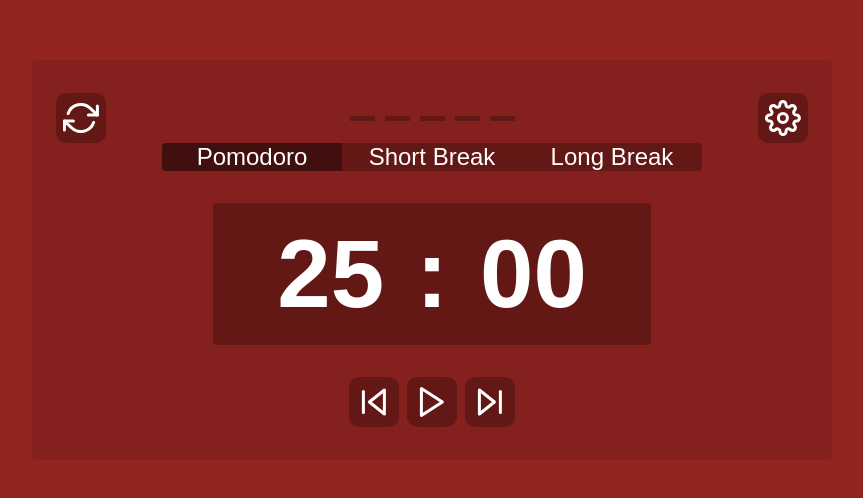
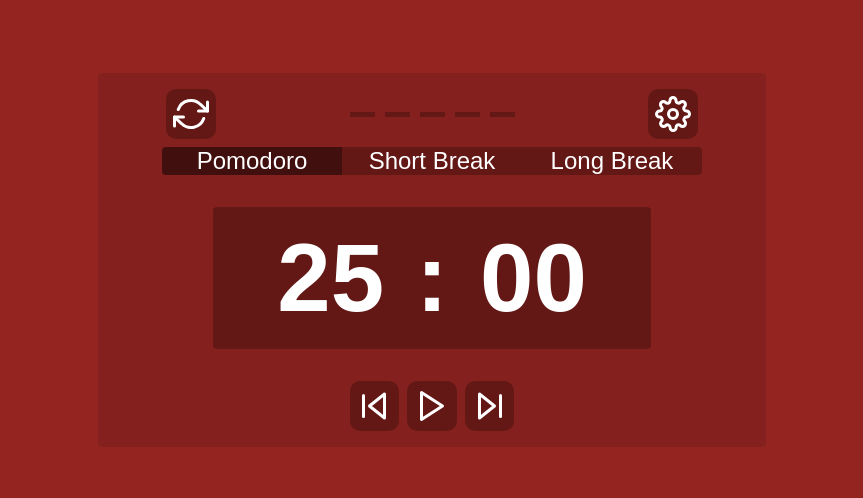
Before and after one commit to willswats/react-pomodoro, a React (Create React App) app: page / in a window 1280 px wide. Shown: the part 140-638 px from the top of the page, without its empty margins (208-1071 px from the left). Built offline with nearby package versions, Linux system fonts and the light colour scheme; the HTML template or start-up script is replaced by a standard one.

Commit message:
Remove unnecessary styles

```diff
--- a/src/components/Timer/Timer.module.css
+++ b/src/components/Timer/Timer.module.css
@@ -10,9 +10,7 @@
   display: flex;
   flex-direction: column;
   justify-content: center;
-  align-items: center;
-  width: 800px;
-  height: 400px;
   background-color: rgba(0, 0, 0, 0.1);
+  padding: 1rem 4rem;
   border-radius: 4px;
 }
--- a/src/components/Timer/TimerControls.module.css
+++ b/src/components/Timer/TimerControls.module.css
@@ -1,3 +1,4 @@
 .timer-controls {
   display: flex;
+  justify-content: center;
 }
--- a/src/components/Timer/TimerCounter.module.css
+++ b/src/components/Timer/TimerCounter.module.css
@@ -1,19 +1,18 @@
 .counter {
   display: flex;
   justify-content: center;
-  align-items: center;
+  margin: 2rem 0;
 }
 
 .counter__content {
   display: flex;
   justify-content: center;
   align-items: center;
-  background-color: rgba(0, 0, 0, 0.25);
+  padding: 1rem 4rem;
   font-size: 6rem;
   font-weight: bold;
   border-radius: 4px;
-  padding: 1rem 4rem;
-  margin: 2rem 0;
+  background-color: rgba(0, 0, 0, 0.25);
 }
 
 .counter__colon {
--- a/src/components/Timer/TimerModes.module.css
+++ b/src/components/Timer/TimerModes.module.css
@@ -1,5 +1,6 @@
 .timer-modes {
   display: flex;
+  justify-content: center;
   border-radius: 4px;
   overflow: hidden;
 }
--- a/src/components/Timer/TimerSettingsForm.module.css
+++ b/src/components/Timer/TimerSettingsForm.module.css
@@ -1,10 +1,5 @@
-.timer-settings-form-inputs {
+.timer-settings-form-row {
   display: flex;
-  flex-direction: column;
+  justify-content: space-between;
   margin-bottom: 0.5rem;
 }
-
-.timer-settings-form-inputs__minutes {
-  display: flex;
-  justify-content: space-between;
-}
--- a/src/components/Timer/TimerSettingsForm.tsx
+++ b/src/components/Timer/TimerSettingsForm.tsx
@@ -69,8 +69,8 @@
   return (
     <SettingsForm
       body={
-        <div className={classes['timer-settings-form-inputs']}>
-          <div className={classes['timer-settings-form-inputs__minutes']}>
+        <>
+          <div className={classes['timer-settings-form-row']}>
             <SettingsInput
               id="pomodoro"
               labelText="Pomodoro"
@@ -96,7 +96,7 @@
             inputValue={longBreakIntervalInputValue}
             setInputValue={setLongBreakIntervalInputValue}
           />
-        </div>
+        </>
       }
       submitHandler={settingsFormSubmitHandler}
     />
--- a/src/components/Timer/TimerTop.module.css
+++ b/src/components/Timer/TimerTop.module.css
@@ -1,5 +1,5 @@
 .timer-top {
   display: flex;
   justify-content: space-between;
-  width: 95%;
+  margin-bottom: 0.5rem;
 }
--- a/src/components/UI/Buttons/SvgButton.module.css
+++ b/src/components/UI/Buttons/SvgButton.module.css
@@ -1,7 +1,5 @@
 .svg-button {
   padding: 0.8rem;
-  width: 50px;
-  height: 50px;
   border-radius: 10px;
   background-color: rgba(0, 0, 0, 0.25);
   transition: background-color 0.1s;
--- a/src/components/UI/Forms/SettingsForm.module.css
+++ b/src/components/UI/Forms/SettingsForm.module.css
@@ -6,7 +6,7 @@
   border-radius: 4px;
 }
 
-.settings-form__save-button-container {
+.settings-form__bottom {
   display: flex;
   justify-content: flex-end;
 }
@@ -15,5 +15,5 @@
   width: 100px;
   padding: 0.5rem;
   border-radius: 4px;
-  background-color: #44494c;
+  background-color: #146c43;
 }
--- a/src/components/UI/Forms/SettingsForm.tsx
+++ b/src/components/UI/Forms/SettingsForm.tsx
@@ -12,7 +12,7 @@
     <form onSubmit={submitHandler} className={classes['settings-form']}>
       <h1>Settings</h1>
       {body}
-      <div className={classes['settings-form__save-button-container']}>
+      <div className={classes['settings-form__bottom']}>
         <button className={classes['settings-form__save-button']}>Save</button>
       </div>
     </form>
--- a/src/components/UI/Inputs/SettingsInput.module.css
+++ b/src/components/UI/Inputs/SettingsInput.module.css
@@ -7,5 +7,5 @@
   width: 100px;
   padding: 0.5rem;
   border-radius: 4px;
-  background-color: #212425;
+  background-color: #2b2f30;
 }
```
